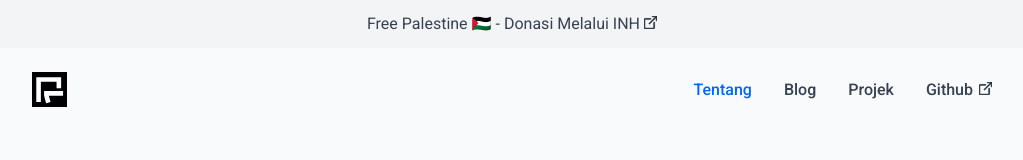
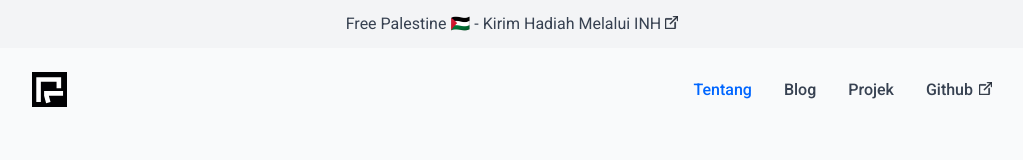
Before and after one commit to rezafikkri/rezafikkri.github.io, a Next.js app: page /about in a window 1280 px wide. Shown: the top 160 px of the page, without its empty margins (128-1151 px from the left). Built offline with nearby package versions, Linux system fonts and the light colour scheme.

Commit message:
refactor: text for Palestine component

```diff
--- a/components/layout/Palestine.jsx
+++ b/components/layout/Palestine.jsx
@@ -11,7 +11,7 @@ export default function Palestine() {
         target="_blank"
         className="group ms-1 no-underline hover:text-ajwa-blue"
       >
-        <span className="me-1">Donasi Melalui INH</span>
+        <span className="me-1">Kirim Hadiah Melalui INH</span>
         <svg xmlns="http://www.w3.org/2000/svg" width="13" height="13" className="inline-block align-baseline stroke-gray-700 group-hover:stroke-ajwa-blue" viewBox="0 0 16 16"><path fillRule="evenodd" d="M8.636 3.5a.5.5 0 0 0-.5-.5H1.5A1.5 1.5 0 0 0 0 4.5v10A1.5 1.5 0 0 0 1.5 16h10a1.5 1.5 0 0 0 1.5-1.5V7.864a.5.5 0 0 0-1 0V14.5a.5.5 0 0 1-.5.5h-10a.5.5 0 0 1-.5-.5v-10a.5.5 0 0 1 .5-.5h6.636a.5.5 0 0 0 .5-.5z"/><path fillRule="evenodd" d="M16 .5a.5.5 0 0 0-.5-.5h-5a.5.5 0 0 0 0 1h3.793L6.146 9.146a.5.5 0 1 0 .708.708L15 1.707V5.5a.5.5 0 0 0 1 0v-5z"/></svg>
       </Link>
     </div>
```
